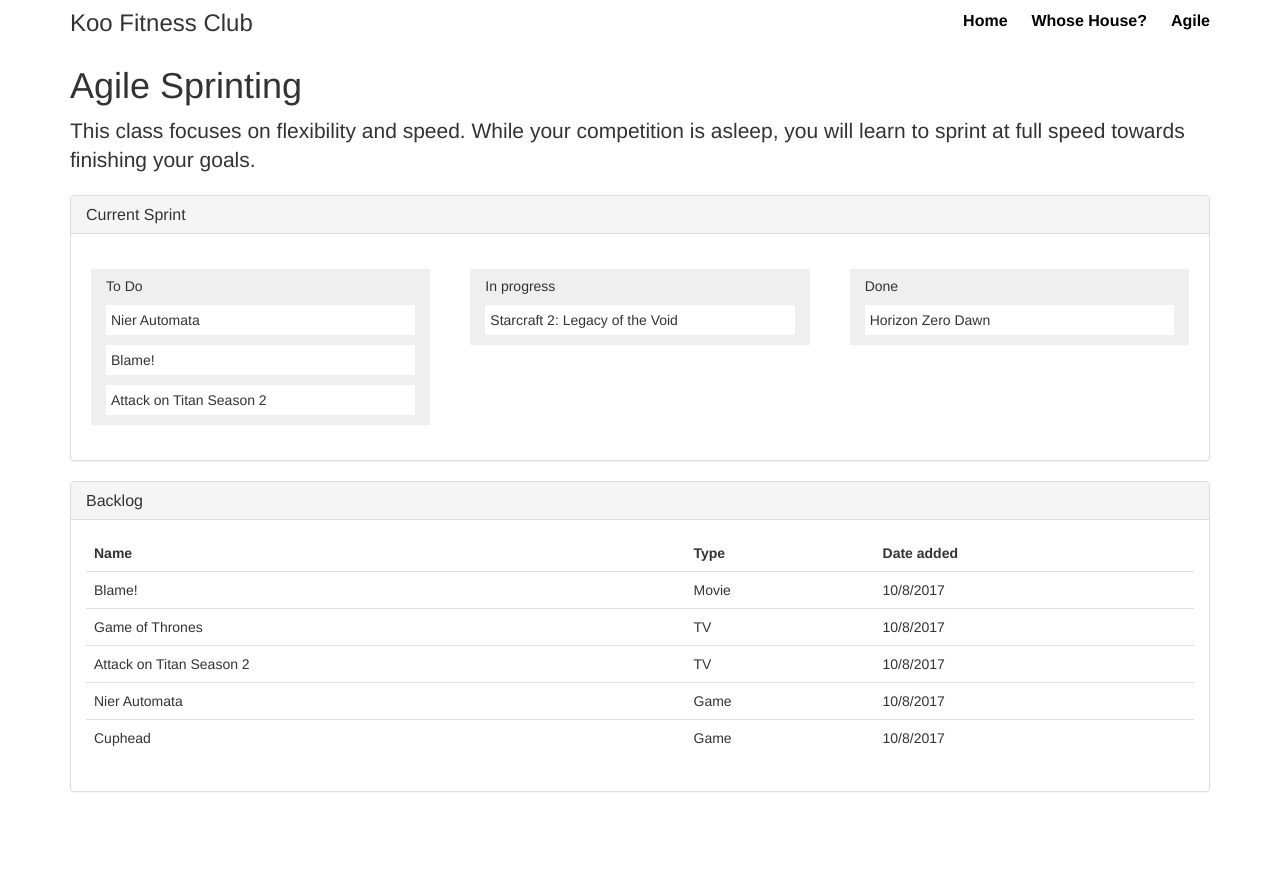
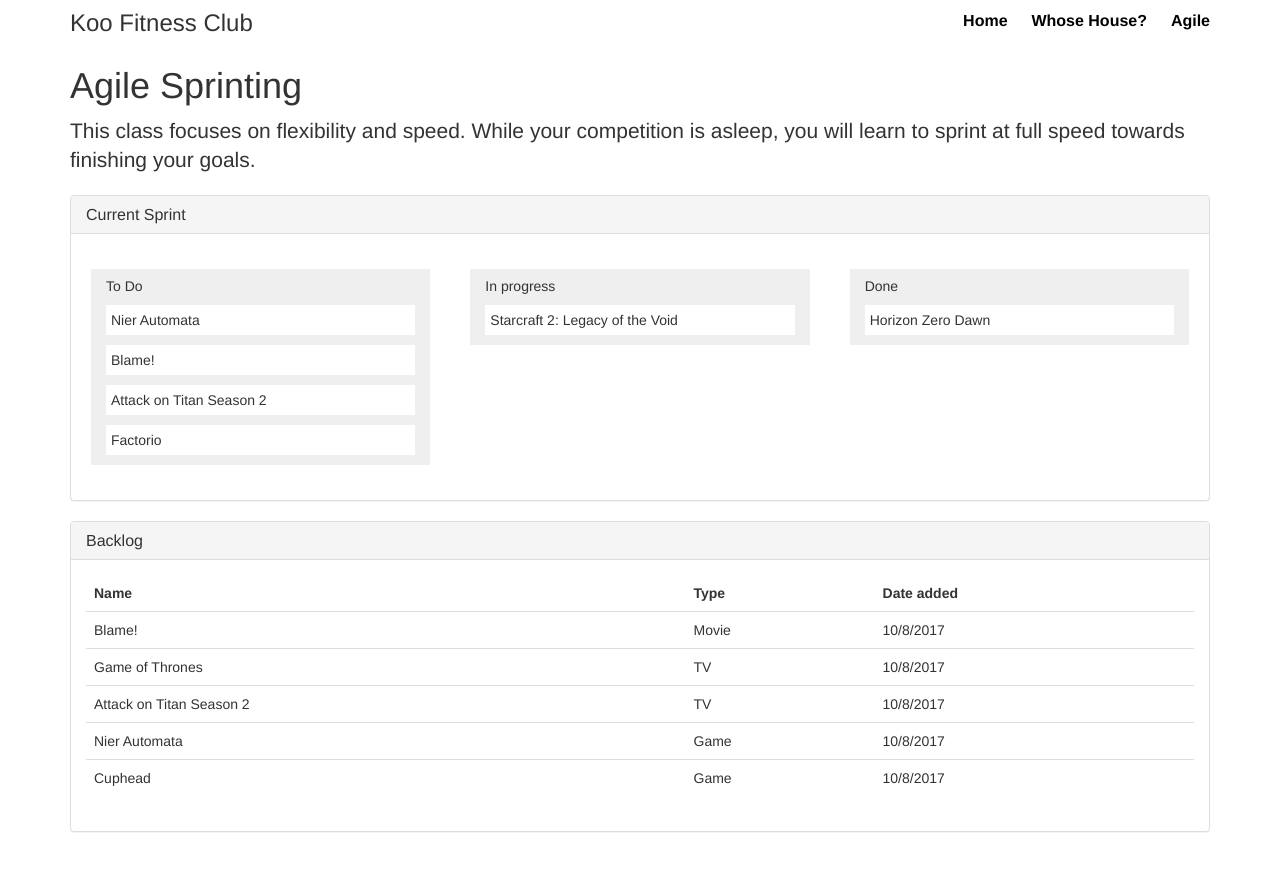
Before and after one commit to gkoo/koofitness.club, a Jekyll site: the page agile.html, which Jekyll copies as it is, in a window 1280 px wide. Shown: the top 871 px of the page. Built offline with Jekyll 4.4.1, drawn with Linux system fonts in a browser that asks for light colours; nearby versions of some CDN libraries; library files that are not in the unit come from our copies.

Commit message:
add factorio

```diff
--- a/agile.html
+++ b/agile.html
@@ -63,6 +63,9 @@
                   </div>
                   <div class="sprint-task">
                     Attack on Titan Season 2
+                  </div>
+                  <div class="sprint-task">
+                    Factorio
                   </div>
                 </div>
                 <div class="sprint-col col-sm-4">
```
